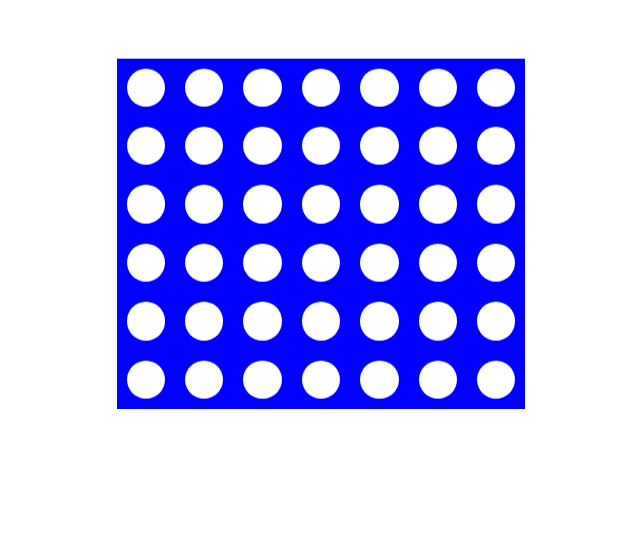
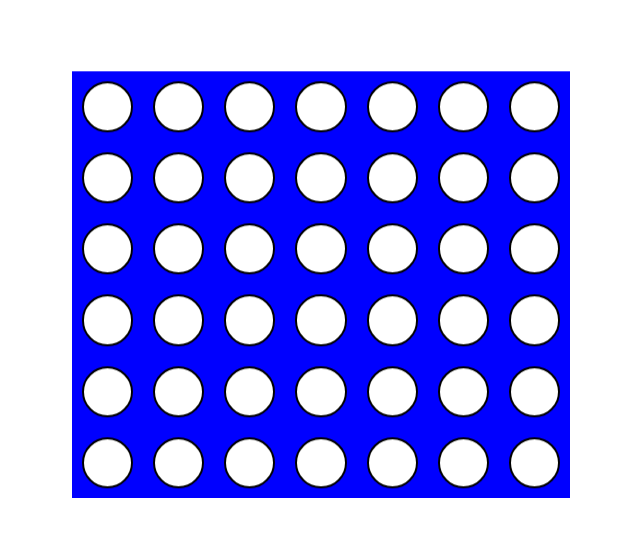
Before and after one commit to jakelawrence/Connect-4-AI, a React (Create React App) app: page / in a window 1280 px wide. Shown: the top 536 px of the page, without its empty margins (319-959 px from the left). Built offline with nearby package versions, Linux system fonts and the light colour scheme.

Commit message:
More styling

```diff
--- a/src/components/node.css
+++ b/src/components/node.css
@@ -2,28 +2,36 @@
   background-color: blue;
 }
 .piece {
-  width: 3vw;
-  height: 3vw;
+  width: 4vw;
+  height: 4vw;
   border-radius: 50%;
   margin: 10px;
 }
 .piece-empty {
+  border: 2px solid black;
   background-color: white;
 }
 
 .piece-player {
+  border: 2px solid black;
   background-color: red;
 }
 
 .piece-AI {
+  border: 2px solid black;
   background-color: gold;
 }
 
 .piece-selector {
-  width: 3vw;
-  height: 3vw;
+  width: 4vw;
+  height: 4vw;
 }
 
 .piece-selector:hover {
   background-color: red;
+  border: 2px solid black;
 }
+
+.piece-selector:hover::after {
+  border-radius: 5px;
+}
```
